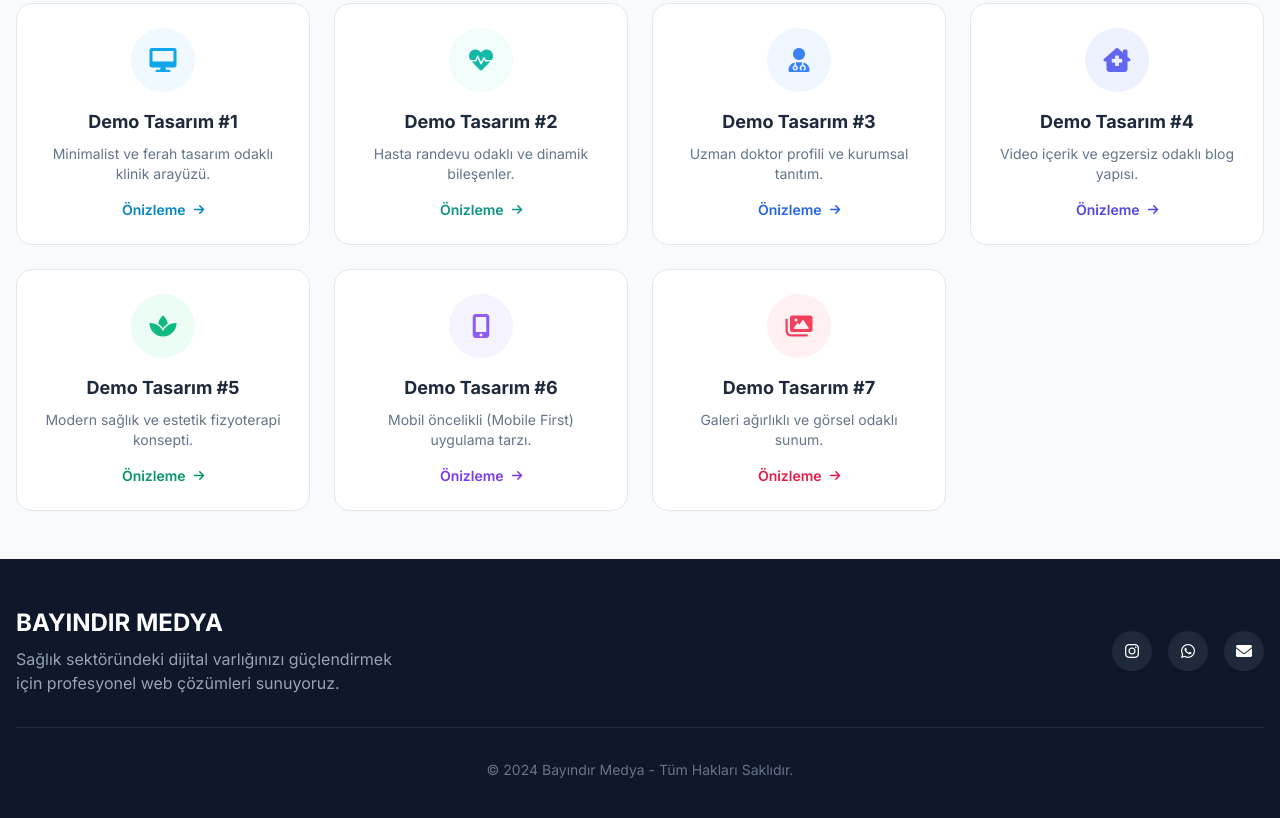
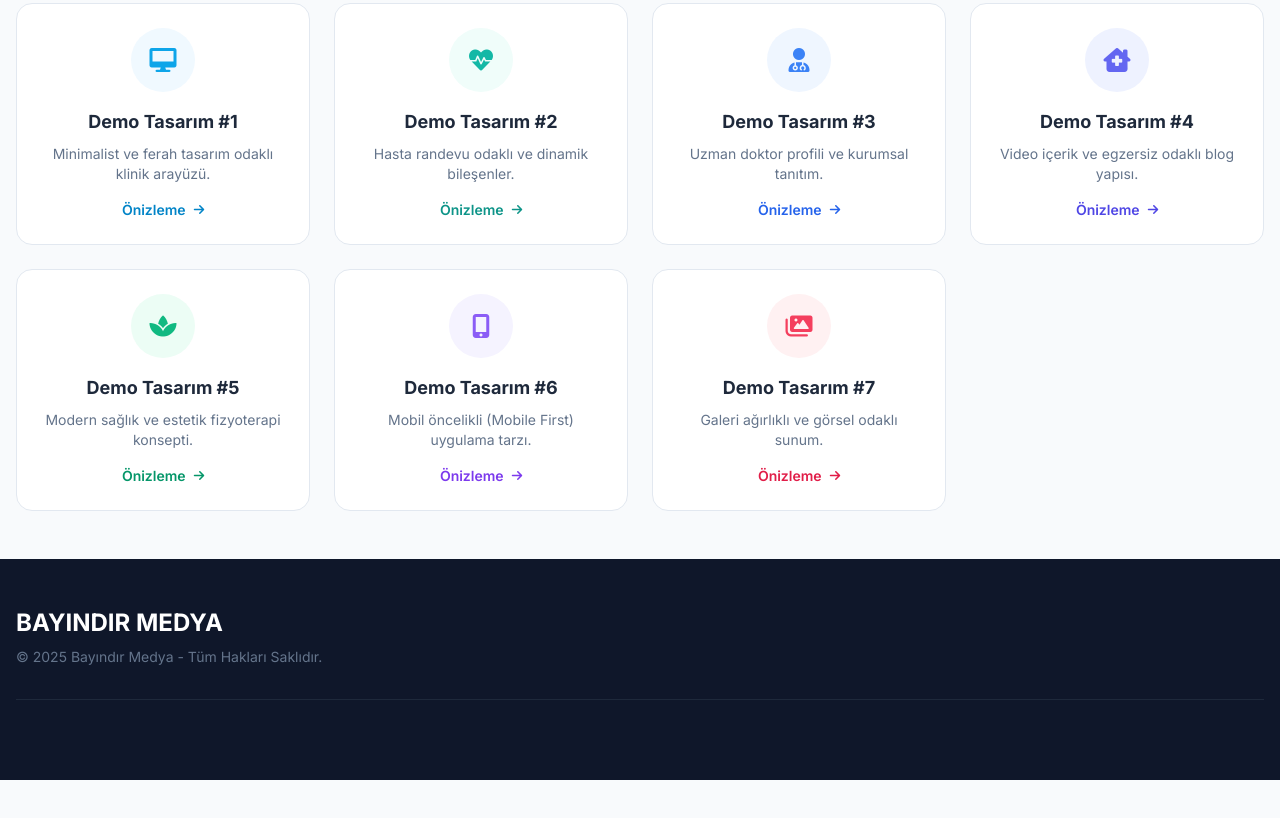
Before and after one commit to Metebay/demosites, a plain HTML site: page index.html in a window 1280 px wide. Shown: the part 390-1208 px from the top of the page. After the commit the page ends 1170 px from the top, so only its background shows below. Drawn offline with nearby package versions, Linux system fonts and the light colour scheme.

Commit message:
Change copyright year in footer
Updated copyright year from 2024 to 2025.

```diff
--- a/index.html
+++ b/index.html
@@ -150,16 +150,9 @@
             <div class="flex flex-col md:flex-row justify-between items-center border-b border-slate-800 pb-8 mb-8">
                 <div class="mb-6 md:mb-0 text-center md:text-left">
                     <h4 class="text-2xl font-bold mb-2 uppercase">Bayındır Medya</h4>
-                    <p class="text-slate-400 max-w-sm">Sağlık sektöründeki dijital varlığınızı güçlendirmek için profesyonel web çözümleri sunuyoruz.</p>
-                </div>
-                <div class="flex space-x-4">
-                    <a href="#" class="w-10 h-10 bg-slate-800 rounded-full flex items-center justify-center hover:bg-sky-500 transition"><i class="fab fa-instagram"></i></a>
-                    <a href="#" class="w-10 h-10 bg-slate-800 rounded-full flex items-center justify-center hover:bg-sky-500 transition"><i class="fab fa-whatsapp"></i></a>
-                    <a href="#" class="w-10 h-10 bg-slate-800 rounded-full flex items-center justify-center hover:bg-sky-500 transition"><i class="fas fa-envelope"></i></a>
-                </div>
-            </div>
+
             <p class="text-center text-slate-500 text-sm">
-                &copy; 2024 Bayındır Medya - Tüm Hakları Saklıdır.
+                &copy; 2025 Bayındır Medya - Tüm Hakları Saklıdır.
             </p>
         </div>
     </footer>
```
